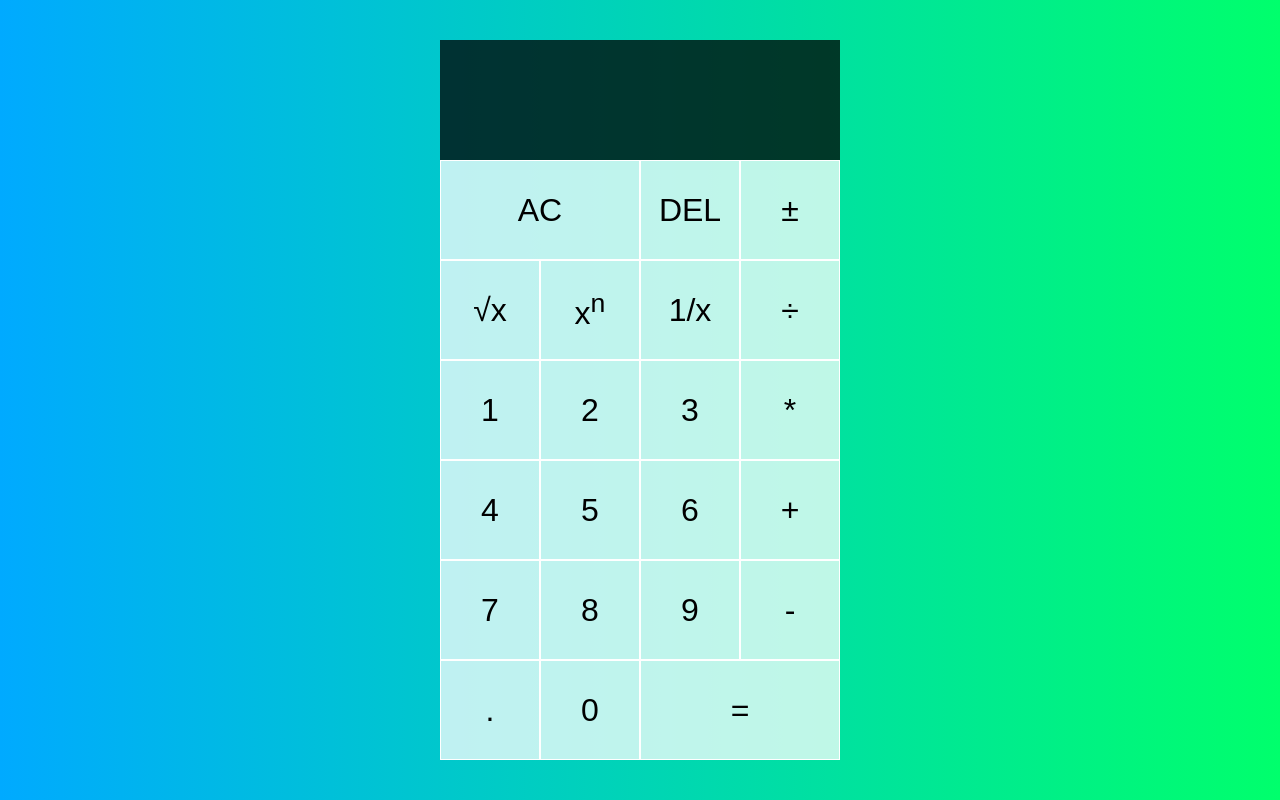
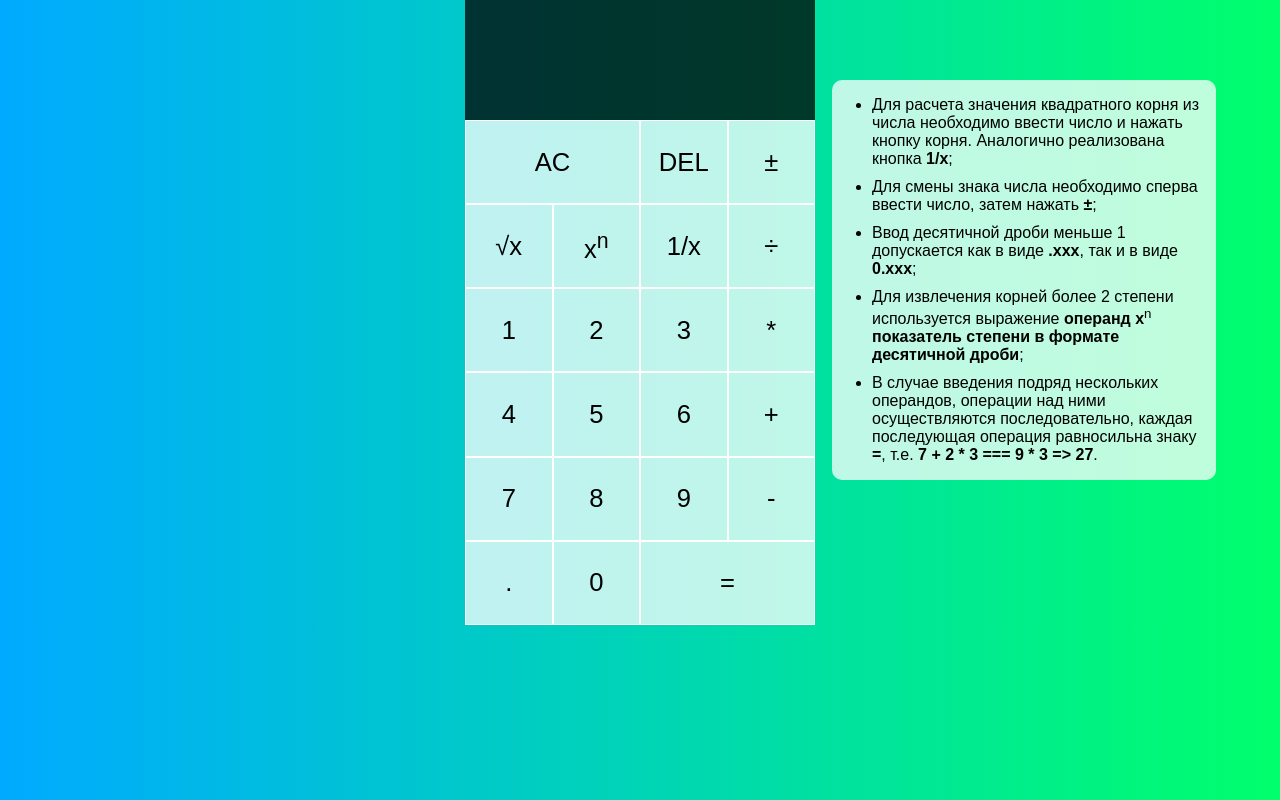
Before and after one commit to ansivgit/RS-School-JS2020Q3, a website: page calculator/index.html in a window 1280 px wide. Drawn offline with Linux system fonts and the light colour scheme.

Commit message:
add: instructions

```diff
--- a/calculator/index.html
+++ b/calculator/index.html
@@ -37,5 +37,14 @@
     <button data-number>0</button>
     <button data-equals class="span-two">=</button>
   </div>
+  <div class="calculator-instructions">
+    <ul class="instructions-list">
+      <li class="instructions-item">Для расчета значения квадратного корня из числа необходимо ввести число и нажать кнопку корня. Аналогично реализована кнопка <code>1/x</code>;</li>
+      <li class="instructions-item">Для смены знака числа необходимо сперва ввести число, затем нажать <code>±</code>;</li>
+      <li class="instructions-item">Ввод десятичной дроби меньше 1 допускается как в виде <code>.xxx</code>, так и в виде <code>0.xxx</code>;</li>
+      <li class="instructions-item">Для извлечения корней более 2 степени используется выражение <code>операнд x<sup>n</sup> показатель степени в формате десятичной дроби</code>;</li>
+      <li class="instructions-item">В случае введения подряд нескольких операндов, операции над ними осуществляются последовательно, каждая последующая операция равносильна знаку <code>=</code>, т.е. <code>7 + 2 * 3 === 9 * 3 => 27</code>.</li>
+    </ul>
+  </div>
 </body>
 </html>
--- a/calculator/styles.css
+++ b/calculator/styles.css
@@ -1,4 +1,6 @@
-*, *::before, *::after {
+*,
+*::before,
+*::after {
   box-sizing: border-box;
   font-family: Gotham Rounded, sans-serif;
   font-weight: normal;
@@ -14,20 +16,22 @@ body {
   display: grid;
   justify-content: center;
   align-content: center;
-  min-height: 100vh;
-  grid-template-columns: repeat(4, 100px);
-  grid-template-rows: minmax(120px, auto) repeat(6, 100px);
+  min-height: min(100vh, 625px);
+  max-width: 350px;
+  margin: 0 auto;
+  grid-template-columns: repeat(4, 1fr);
+  grid-template-rows: minmax(120px, auto) repeat(6, 1fr);
 }
 
-.calculator-grid > button {
+.calculator-grid>button {
   cursor: pointer;
-  font-size: 2rem;
+  font-size: 1.6rem;
   border: 1px solid white;
   outline: none;
   background-color: rgba(255, 255, 255, .75);
 }
 
-.calculator-grid > button:hover {
+.calculator-grid>button:hover {
   background-color: rgba(255, 255, 255, .9);
 }
 
@@ -56,3 +60,23 @@ body {
   color: white;
   font-size: 2.5rem;
 }
+
+.calculator-instructions {
+  position: absolute;
+  top: 10%;
+  right: 5%;
+  max-width: 30vw;
+  padding-right: 10px;
+  background-color: rgba(255, 255, 255, .75);
+  border-radius: 10px;
+}
+
+.instructions-item {
+  margin-bottom: 10px;
+  font-family: Gotham Rounded, sans-serif;
+  font-weight: normal;
+}
+
+code {
+  font-weight: bold;
+}
```
